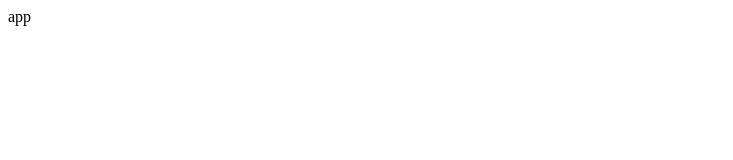
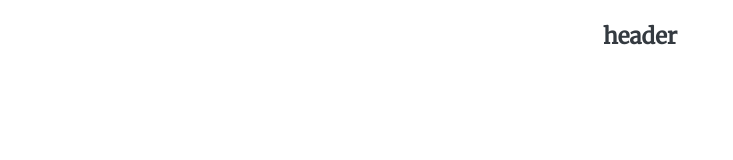
Before and after one commit to jnpco98/portfolio, a React (Create React App) app: page / in a window 1280 px wide. Shown: the top 160 px of the page, without its empty margins (0-733 px from the left). Built offline with nearby package versions, Linux system fonts and the light colour scheme.

Commit message:
Added style resets and def vars

```diff
--- a/public/index.html
+++ b/public/index.html
@@ -9,6 +9,7 @@
       name="description"
       content="JNPCO portfolio"
     />
+    <link href="https://fonts.googleapis.com/css2?family=Lora&family=Merriweather&display=swap" rel="stylesheet">
     <title>JNPCO</title>
   </head>
   <body>
--- /dev/null
+++ b/src/components/Header/index.tsx
@@ -0,0 +1,13 @@
+import React from 'react';
+
+import './style.scss';
+
+function Header() {
+  return (
+    <div className="App">
+      <h1>header</h1>
+    </div>
+  );
+}
+
+export default Header;
--- a/src/pages/App/index.tsx
+++ b/src/pages/App/index.tsx
@@ -1,11 +1,13 @@
 import React from 'react';
 import './style.scss';
 
+import Header from '../../components/Header';
+
 function App() {
   return (
-    <div className="App">
-      app
-    </div>
+    <React.Fragment>
+      <Header/>
+    </React.Fragment>
   );
 }
 
--- a/src/pages/App/style.scss
+++ b/src/pages/App/style.scss
@@ -0,0 +1,9 @@
+// Setup variables
+@import '../../styles/colors.scss';
+@import '../../styles/typography.scss';
+
+// Reset
+@import '../../styles/reset.scss';
+
+// Styles
+@import '../../styles/text.scss';
--- /dev/null
+++ b/src/styles/colors.scss
@@ -0,0 +1,16 @@
+$color-default: #343A40;
+$color-default-subdued: lightgray;
+
+$color-background: white;
+
+$color-primary: #343A40;
+$color-primary-hover : #343A40;
+
+$color-selection: lightgray;
+
+$color-backdrop: #343A40;
+
+$color-info: #EE7752;
+$color-success: #23DBAB;
+$color-warning: #E73C7E;
+$color-error: #E73C7E;
--- /dev/null
+++ b/src/styles/reset.scss
@@ -0,0 +1,107 @@
+* {
+  box-sizing: border-box;
+}
+
+body.no-scroll {
+  overflow: hidden;
+}
+
+body,
+html {
+  height: 100%;
+  text-rendering: optimizeLegibility !important;
+  -webkit-font-smoothing: antialiased !important;
+  background: $color-background;
+}
+
+html, body, div, span, applet, object, iframe,
+h1, h2, h3, h4, h5, h6, p, blockquote, pre, a,
+abbr, acronym, address, big, cite, code, del, dfn,
+em, img, ins, kbd, q, s, samp, small, strike, strong,
+sub, sup, tt, var, b, u, i, center, dl, dt, dd,
+ol, ul, li, fieldset, form, label, legend, table,
+caption, tbody, tfoot, thead, tr, th, td, article,
+aside, canvas, details, embed, figure, figcaption, footer,
+header, hgroup, main, menu, nav, output, ruby, section,
+summary, time, mark, audio, video, textarea, input {
+  margin: 0;
+  padding: 0;
+  border: 0;
+  font-size: 100%;
+  font: inherit;
+  vertical-align: baseline;
+  font-family: $font-primary;
+  -webkit-font-smoothing: antialiased;
+  -moz-osx-font-smoothing: grayscale;
+  outline: none;
+  color: $color-default;
+
+  &::selection {
+    color: $color-default;
+    background: $color-selection;
+  }
+}
+
+article, aside, details, figcaption, figure, footer,
+header, hgroup, main, menu, nav, section {
+  display: block;
+}
+
+*[hidden] {
+  display: none;
+}
+
+img {
+  display: block;
+}
+
+#root {
+  display: flex;
+  flex-direction: column;
+  align-items: center;
+}
+
+ol,
+ul {
+  list-style: none;
+  font-family: $font-primary;
+}
+
+blockquote,
+q {
+  quotes: none;
+}
+
+blockquote:before,
+blockquote:after,
+q:before,
+q:after {
+  content: '';
+}
+
+table {
+  border-collapse: collapse;
+  border-spacing: 0;
+}
+
+a {
+  color: currentColor;
+  text-decoration: none;
+  cursor: pointer;
+}
+
+ul {
+  list-style: none;
+}
+
+button {
+  font-family: $font-primary;
+  outline: none;
+  cursor: pointer;
+}
+
+input,
+textarea {
+  background: transparent;
+  outline: none;
+}
--- /dev/null
+++ b/src/styles/text.scss
@@ -0,0 +1,45 @@
+@mixin size-1 {
+  font-size: #{$font-size-base * 1.4};
+}
+
+@mixin size-2 {
+  font-size: #{$font-size-base * 1.1};
+}
+
+@mixin size-3 {
+  font-size: #{$font-size-base * 1};
+}
+
+@mixin size-regular {
+  font-size: #{$font-size-base * 0.8};
+}
+
+h1, .is-size-1 {
+  @include size-1();
+  font-family: $font-secondary;
+  font-weight: $font-bold;
+  margin: 1.4rem 0;
+}
+
+h2, .is-size-2 {
+  @include size-2();
+  font-family: $font-secondary;
+  font-weight: $font-bold;
+  margin: 0.7rem 0;
+}
+
+h3, .is-size-3 {
+  @include size-3();
+  font-family: $font-secondary;
+  font-weight: bold;
+  margin: 0.5rem 0;
+}
+
+h4, p, span, label, a, .is-size-reg {
+  @include size-regular();
+  margin: 0.2rem 0;
+}
+
+a {
+
+}
--- /dev/null
+++ b/src/styles/typography.scss
@@ -0,0 +1,7 @@
+$font-primary: 'Lora', serif;
+$font-secondary: 'Merriweather', serif;
+
+$font-regular: 400;
+$font-bold: 600;
+
+$font-size-base: 1rem;
```
Also changed, not shown: src/components/Header/style.scss (added).
